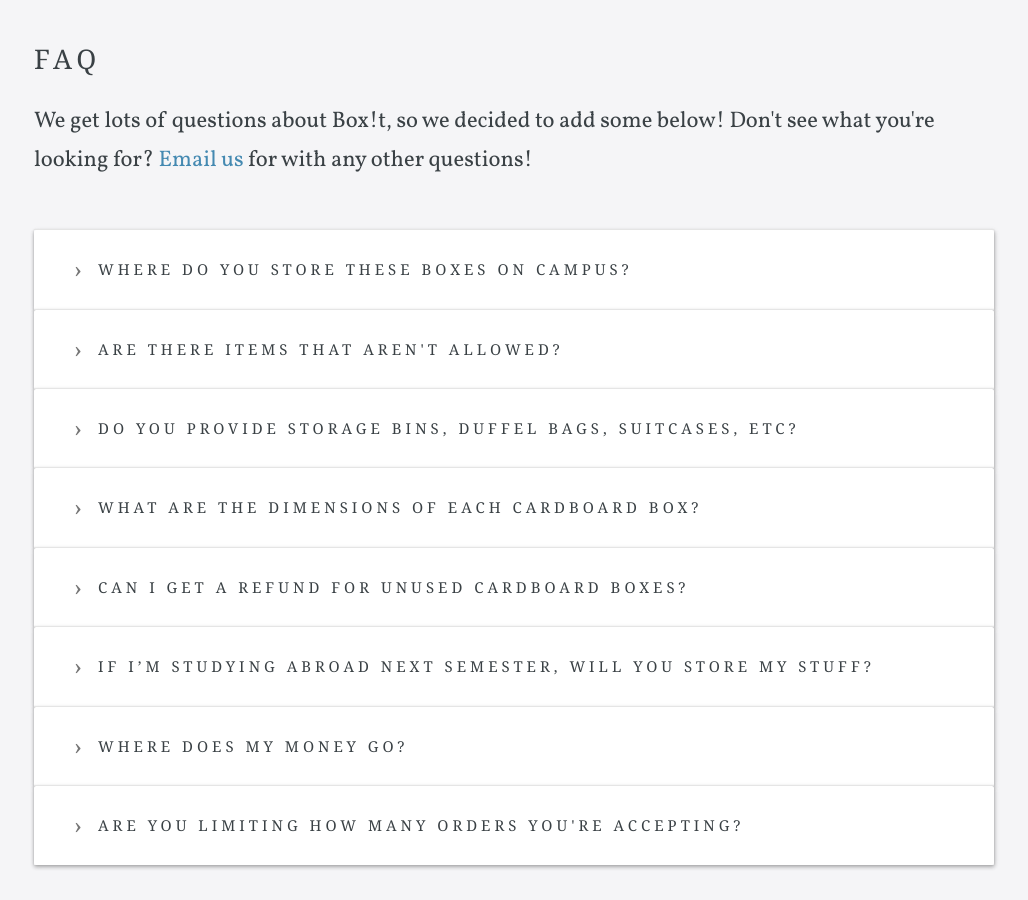
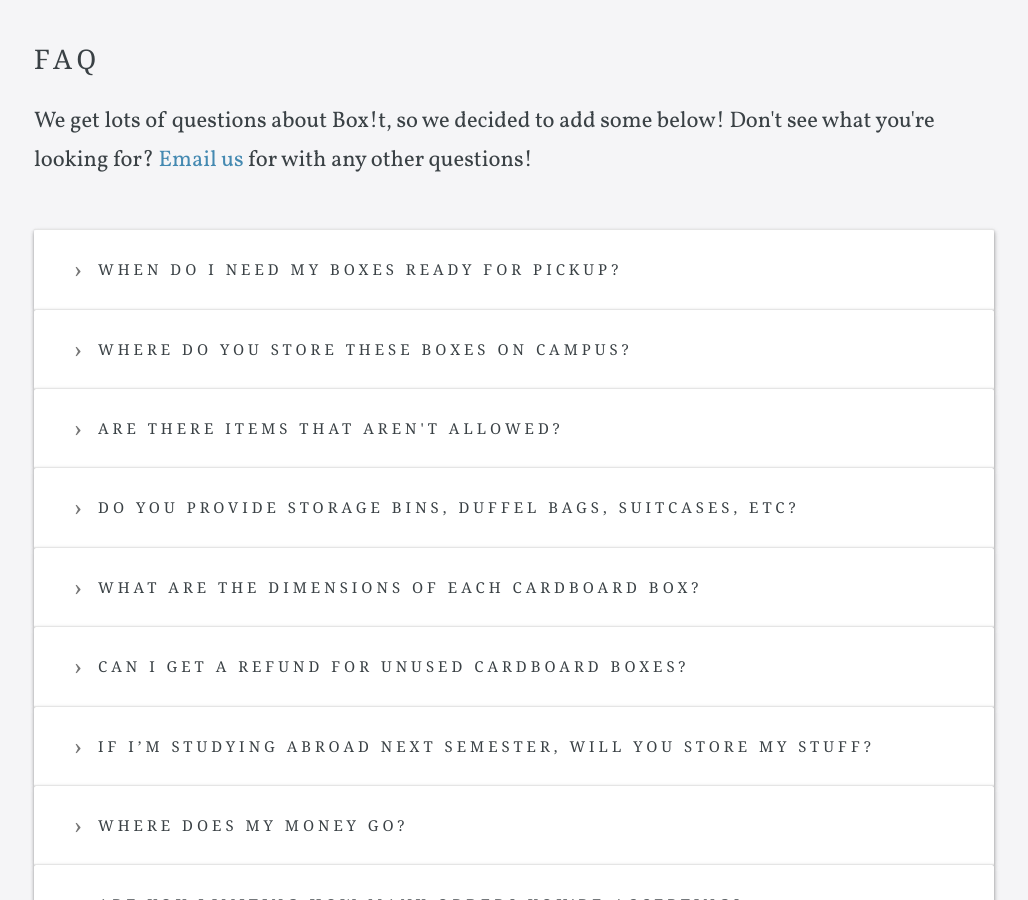
Before and after one commit to DenisonEnterprises/DenisonEnterprises.github.io, a Jekyll site: the page built from box-it.html, in a window 1280 px wide and 900 px high, scrolled down 918 px. Shown: the whole window, without its empty margins (126-1154 px from the left). Built offline with Jekyll 4.4.1, drawn with Linux system fonts in a browser that asks for light colours; some web fonts are replaced.

Commit message:
added to FAQ
bedding

```diff
--- a/box-it.html
+++ b/box-it.html
@@ -51,6 +51,15 @@
     <h3>FAQ</h3>
     <p>We get lots of questions about Box!t, so we decided to add some below! Don't see what you're looking for? <a href="mailto:{{ site.data.company.contact_email_address }}">Email us</a> for with any other questions!</p>
     <nav class="accordion arrows">
+
+	<input type="radio" name="accordion" id="question-0" />
+        <section class="box">
+            <label class="box-title" for="question-0">When do I need my boxes ready for pickup?</label>
+            <label class="box-close" for="acc-close"></label>
+            <div class="box-content">
+                We will be picking up items for storage during the first week of May, which is a week before school ends. Unfortunately that means that you should not store bedding or other items you need before the end of school.
+            </div>
+        </section>
 
         <input type="radio" name="accordion" id="question-1" />
         <section class="box">
```
